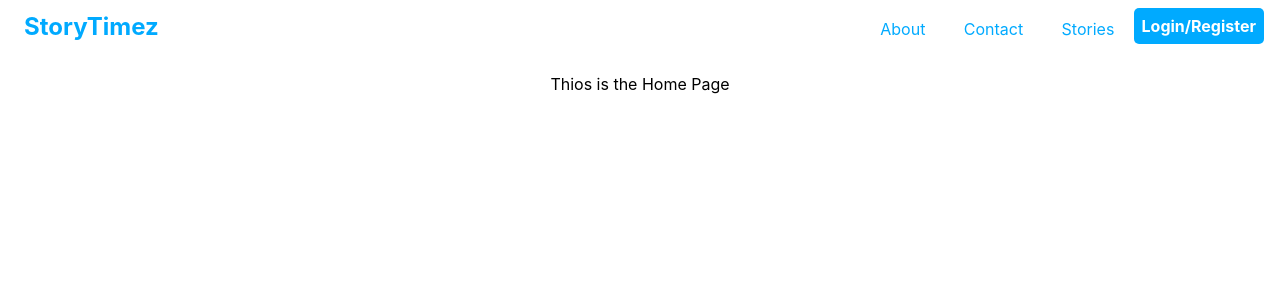
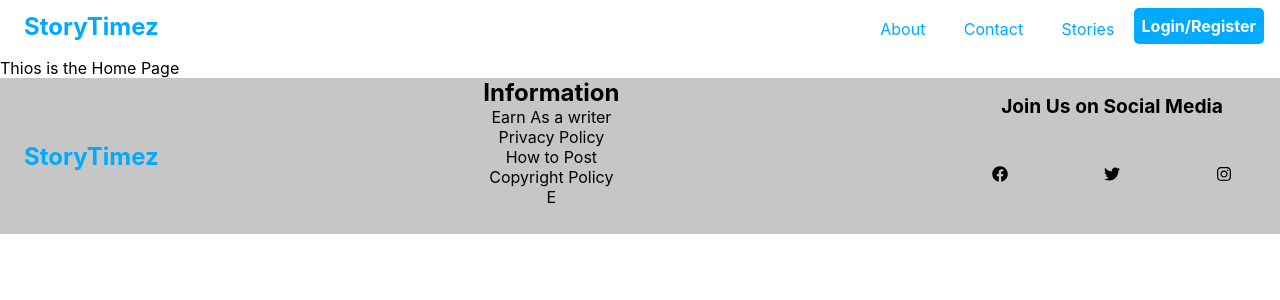
Before and after one commit to afaraitsulaimon/storytimez, a React (Create React App) app in the folder story-timez/: page / in a window 1280 px wide. Shown: the top 300 px of the page. Built offline with nearby package versions, Linux system fonts and the light colour scheme.

Commit message:
finish the footer

```diff
--- a/story-timez/src/App.css
+++ b/story-timez/src/App.css
@@ -1,38 +1,4 @@
-.App {
-  text-align: center;
+*{
+  margin: 0;
+  padding: 0;
 }
-
-.App-logo {
-  height: 40vmin;
-  pointer-events: none;
-}
-
-@media (prefers-reduced-motion: no-preference) {
-  .App-logo {
-    animation: App-logo-spin infinite 20s linear;
-  }
-}
-
-.App-header {
-  background-color: #282c34;
-  min-height: 100vh;
-  display: flex;
-  flex-direction: column;
-  align-items: center;
-  justify-content: center;
-  font-size: calc(10px + 2vmin);
-  color: white;
-}
-
-.App-link {
-  color: #61dafb;
-}
-
-@keyframes App-logo-spin {
-  from {
-    transform: rotate(0deg);
-  }
-  to {
-    transform: rotate(360deg);
-  }
-}
--- /dev/null
+++ b/story-timez/src/components/Footer.js
@@ -0,0 +1,118 @@
+import React from 'react'
+import { Link } from 'react-router-dom'
+import styled from 'styled-components';
+import { FaFacebook, FaTwitter, FaInstagram } from 'react-icons/fa';
+
+const Footer = () => {
+  return (
+    <FooterDesign>
+
+        <div>
+        <Logo>
+
+           <LogoFooterLink to='/'> StoryTimez</LogoFooterLink>
+
+       </Logo>
+        </div>
+
+
+
+        <div>
+
+            <InfoList>
+            <h2>Information</h2>
+                <li>Earn As a writer</li>
+                <li>Privacy Policy</li>
+                <li>How to Post</li>
+                <li>Copyright Policy</li>
+                <li>E</li>
+            </InfoList>
+        </div>
+
+
+
+        <div style={{ 'textAlign':'center', 'paddingTop':'1em'}}>
+        <span style={{ 'fontWeight':'bold', 'fontSize':'1.2em' }}>Join Us on Social Media</span>
+
+            <SocialMediaList>
+                <li><FaFacebook/></li>
+                <li><FaTwitter/></li>
+                <li><FaInstagram/></li>
+
+            </SocialMediaList>
+        </div>
+    </FooterDesign>
+  )
+}
+
+
+const FooterDesign = styled.div`
+    display:flex;
+    width:100%;
+    justify-content: space-between;
+    background-color:#80808073;
+
+    @media (max-width: 768px) {
+        display:grid;
+        justify-content:center;
+
+      }
+`;
+
+const Logo = styled.div`
+    font-size: 1.5em;
+    font-weight: bold;
+    padding-left: 1em;
+    display:flex;
+    align-items:center;
+    height:100%;
+
+
+    @media (max-width: 768px) {
+
+        position:relative;
+        top:280px;
+        justify-content:center;
+      }
+`;
+
+
+
+const LogoFooterLink = styled(Link)`
+    text-decoration:none;
+    color:rgb(0,170,255);
+`;
+
+
+
+
+
+const InfoList = styled.ul`
+
+li{
+
+    list-style:none;
+    text-align:center;
+}
+
+h2{
+    text-align:center;
+}
+`;
+
+const SocialMediaList = styled.ul`
+
+
+li{
+
+    list-style:none;
+    text-align:center;
+    display:inline-block;
+    padding:3em;
+
+
+}
+
+
+`;
+export default Footer
--- a/story-timez/src/pages/Home.js
+++ b/story-timez/src/pages/Home.js
@@ -1,4 +1,5 @@
 import React from 'react'
+import Footer from '../components/Footer'
 import Menu from '../components/Menu'
 
 
@@ -8,6 +9,8 @@ const Home = () => {
         <Menu/>
 
         <p>Thios is the Home Page</p>
+
+        <Footer/>
     </div>
   )
 }
```
